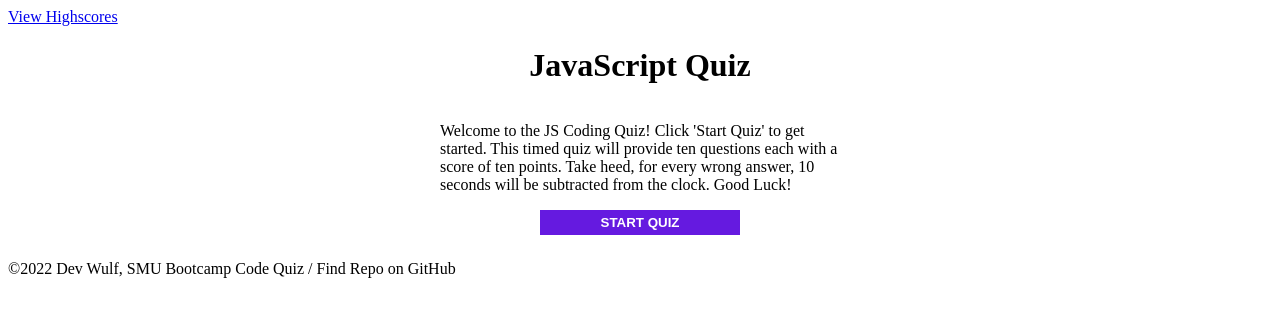
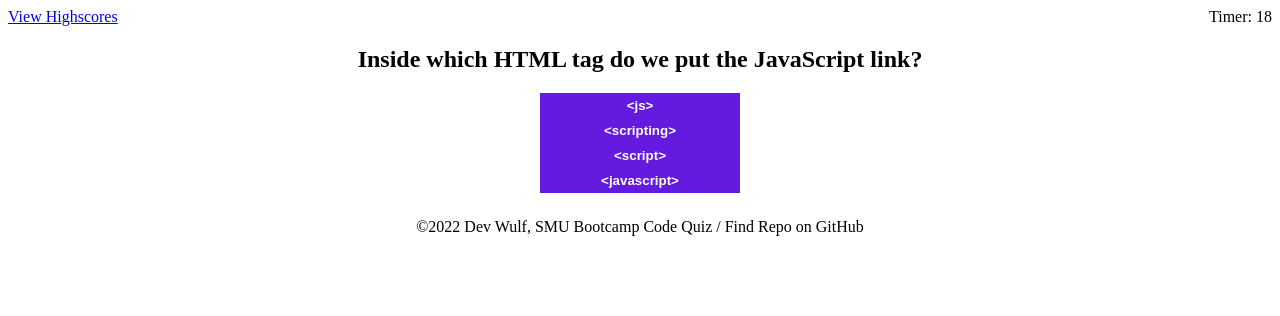
Before and after one commit to wulfsounds/javascript-quiz, a plain HTML site: page index.html in a window 1280 px wide. Both pictures are taken after a click on the button "START QUIZ". Drawn offline with nearby package versions, Linux system fonts and the light colour scheme.

Commit message:
Got questions, answers posted.

```diff
--- a/Assets/CSS/main.css
+++ b/Assets/CSS/main.css
@@ -48,8 +48,6 @@ p {
     /* height: 30px; */
 }
 
-quizBox
-
 .quizIntro {
     visibility: visible;
 }
@@ -62,3 +60,7 @@ button {
     width: 200px;
     height: 25px;
 }
+
+footer {
+    text-align: center;
+}
--- a/Assets/JS/quiz2.js
+++ b/Assets/JS/quiz2.js
@@ -8,7 +8,9 @@ const results = document.getElementById('results'); // Results Card
 
 // Main Content
 const h1Title = document.createElement("h1");
-h1Title.setAttribute("class", "title ask-question")
+const h2Question = document.createElement("h2")
+h1Title.setAttribute("id", "ask-question")
+h1Title.setAttribute("class", "title")
 h1Title.textContent = `JavaScript Quiz`;
 
 const para = document.createElement("p");
@@ -19,21 +21,40 @@ ten questions each with a score of ten points. Take heed, for every
 wrong answer, 10 seconds will be subtracted from the clock. Good Luck!`
 
 const btn = document.createElement("button");
-btn.setAttribute("id", "btn answer-buttons")
+btn.setAttribute("class", "btn answer-buttons")
 btn.textContent = `START QUIZ`;
 
 quiz.appendChild(h1Title);
 quiz.appendChild(para);
 quiz.appendChild(btn);
 
+let button1 = document.createElement("button");
+let button2 = document.createElement("button");
+let button3 = document.createElement("button");
+let button4 = document.createElement("button");
+
+button1.setAttribute("id", "answerButton")
+button2.setAttribute("id", "answerButton")
+button3.setAttribute("id", "answerButton")
+button4.setAttribute("id", "answerButton")
+
+button1.setAttribute("onclick", "checkAnswer()")
+button2.setAttribute("onclick", "checkAnswer()")
+button3.setAttribute("onclick", "checkAnswer()")
+button4.setAttribute("onclick", "checkAnswer()")
+
+let answerButton = document.querySelectorAll("answerButton");
+
+
+let aButtons = [button1, button2, button3, button4];
 
 // Quiz Items
 let quizItems = [
     {
         // See README for cited sources
-        question: "Inside which HTML element do we put the JavaScript?",
+        question: "Inside which HTML tag do we put the JavaScript link?",
         choices: ["<js>", "<scripting>", "<script>", "<javascript>"],
-        answer: "<script>"
+        answer: "script"
     },
     {
         question: "How do you create an expressive function?",
@@ -58,11 +79,11 @@ let quizItems = [
 ];
 
 // Tracking Variables
+let numQuestion = -1;
 let score = 0;
 let seconds = 20;
 let timer = 0;
-let qIndex = 0;
-
+let i = 0;
 
 // Start Timer countdown.
 function startTimer() {
@@ -81,9 +102,39 @@ function startTimer() {
     startQuiz();
 }
 
+// Start Quiz
 function startQuiz() {
+    numQuestion++;
+    quiz.innerHTML = "";
+    let currentQ = quizItems[i].question;
+    let seekAnswer = quizItems[i].choices;
+    quiz.appendChild(h2Question);
+    h2Question.textContent = currentQ;
 
+    for (i = 0; i < seekAnswer.length; i++) {
+        aButtons[i].textContent = seekAnswer[i];
+    }
+    quiz.appendChild(button1);
+    quiz.appendChild(button2);
+    quiz.appendChild(button3);
+    quiz.appendChild(button4);
+}
+
+function checkAnswer() {
+    let answerCheck = quizItems[i].answer;
+    if(answerButton.textContent == answerCheck) {
+        score + 20;
+        next();
+    } else {
+        seconds - 5;
+        para.textContent = "Wrong!"
+    }
 }
 
 
+btn.addEventListener("click", function() {
+    startTimer();
+})
+
+
 // Executable Functions
```
